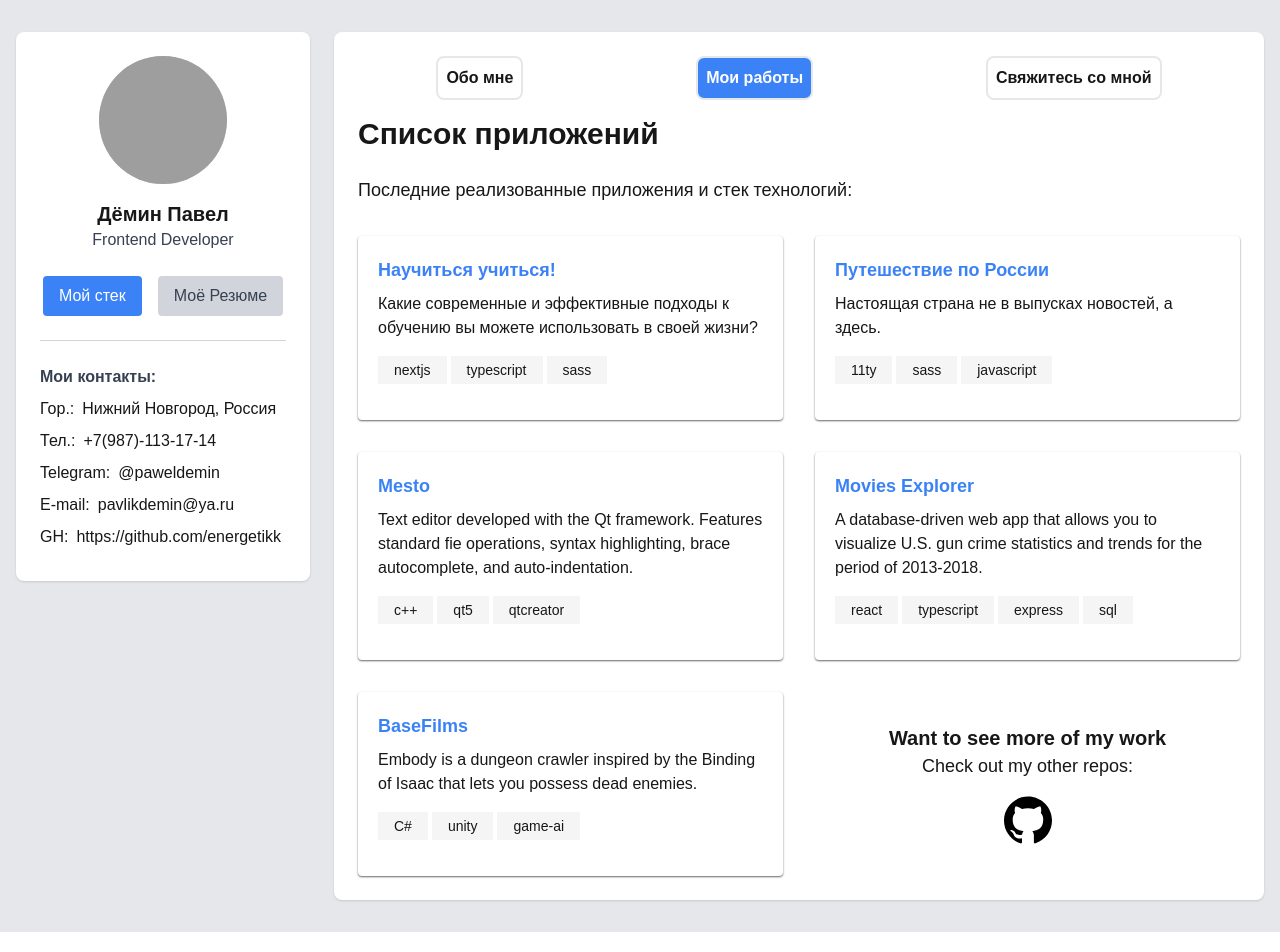
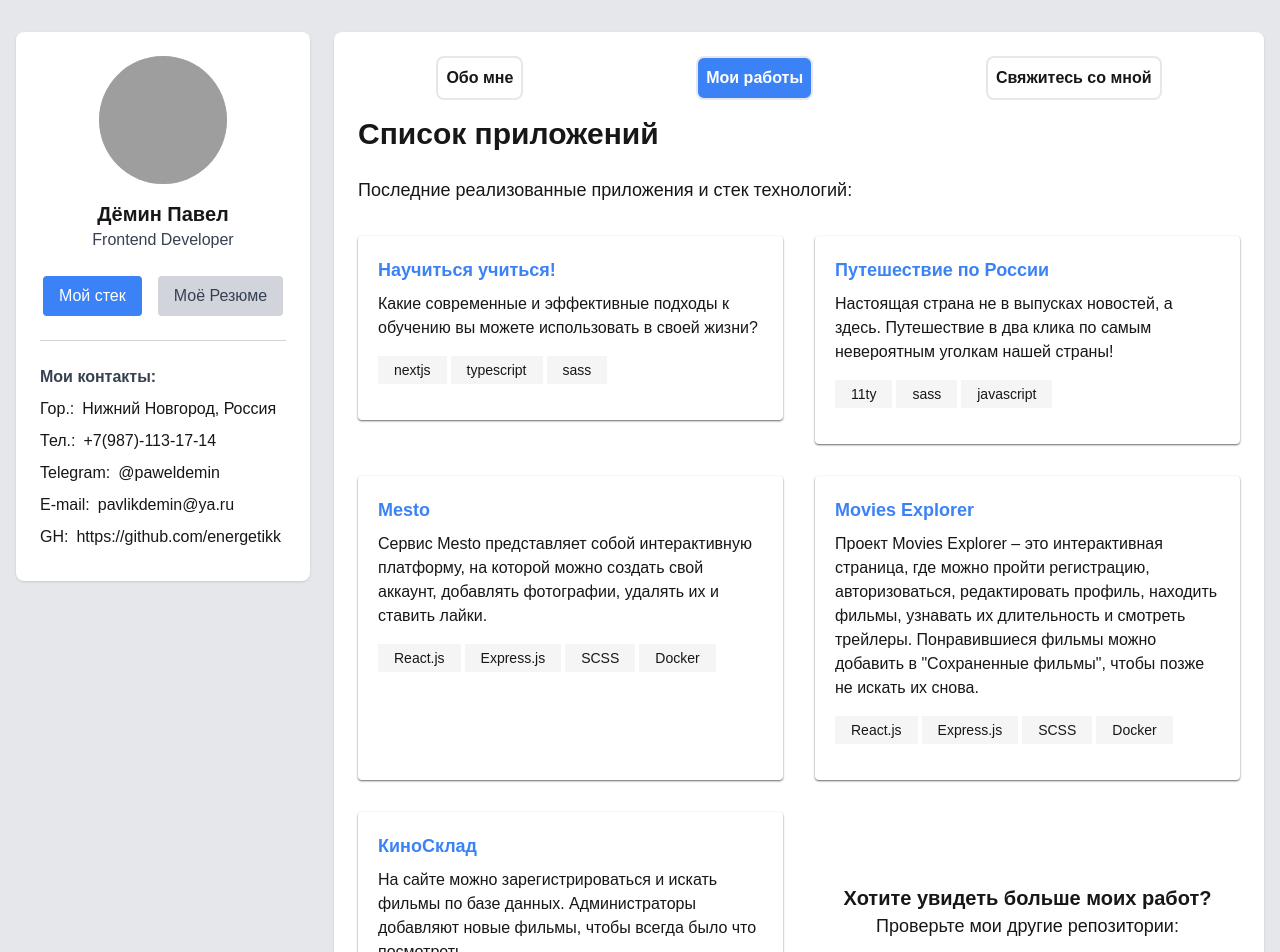
Before and after one commit to energetikk/mysite, a Next.js app: page /projects in a window 1280 px wide. Shown: the top 952 px of the page. Built offline with nearby package versions, Linux system fonts and the light colour scheme; grey boxes are pictures that could not be loaded.

Commit message:
поправил описания сайтов и стек

```diff
--- a/src/app/projects/page.tsx
+++ b/src/app/projects/page.tsx
@@ -38,7 +38,7 @@ export default function Projects() {
                             <h3 className="text-lg font-bold text-blue-500 hover:text-blue-600">Путешествие по России</h3>
                         </a>
                     </header>
-                    <div className="mt-2 dark:text-gray-300">Настоящая страна не в выпусках новостей, а здесь.</div>
+                    <div className="mt-2 dark:text-gray-300">Настоящая страна не в выпусках новостей, а здесь. Путешествие в два клика по самым невероятным уголкам нашей страны!</div>
 
                     <footer className="my-4 flex gap-1 flex-wrap">
                         <span className="bg-neutral-100 px-4 py-1 text-sm dark:bg-neutral-600 dark:text-gray-50">11ty</span>
@@ -54,31 +54,29 @@ export default function Projects() {
                             <h3 className="text-lg font-bold text-blue-500 hover:text-blue-600">Mesto</h3>
                         </a>
                     </header>
-                    <div className="mt-2 dark:text-gray-300">Text editor developed with the Qt framework. Features standard fie
-                        operations, syntax highlighting, brace autocomplete, and auto-indentation.</div>
-
+                    <div className="mt-2 dark:text-gray-300">Сервис Mesto представляет собой интерактивную платформу, на которой можно создать свой аккаунт, добавлять фотографии, удалять их и ставить лайки.</div>
                     <footer className="my-4 flex gap-1 flex-wrap">
-                        <span className="bg-neutral-100 px-4 py-1 text-sm dark:bg-neutral-600 dark:text-gray-50">c++</span>
-                        <span className="bg-neutral-100 px-4 py-1 text-sm dark:bg-neutral-600 dark:text-gray-50">qt5</span>
-                        <span className="bg-neutral-100 px-4 py-1 text-sm dark:bg-neutral-600 dark:text-gray-50">qtcreator</span>
+                        <span className="bg-neutral-100 px-4 py-1 text-sm dark:bg-neutral-600 dark:text-gray-50">React.js</span>
+                        <span className="bg-neutral-100 px-4 py-1 text-sm dark:bg-neutral-600 dark:text-gray-50">Express.js</span>
+                        <span className="bg-neutral-100 px-4 py-1 text-sm dark:bg-neutral-600 dark:text-gray-50">SCSS</span>
+                        <span className="bg-neutral-100 px-4 py-1 text-sm dark:bg-neutral-600 dark:text-gray-50">Docker</span>
                     </footer>
                 </section>
 
                 <section
                     className="card cursor-pointer rounded p-5 shadow-sm shadow-black/60 transition hover:-translate-y-2 hover:shadow-md hover:shadow-black/50 dark:bg-neutral-800">
                     <header className="flex items-center justify-between dark:text-gray-50">
-                        <a href="https://paveldemin.vercel.app/" target="_blank" className="hover:underline">
+                        <a href="https://movies.paveldev.ru/" target="_blank" className="hover:underline">
                             <h3 className="text-lg font-bold text-blue-500 hover:text-blue-600">Movies Explorer</h3>
                         </a>
                     </header>
-                    <div className="mt-2 dark:text-gray-300">A database-driven web app that allows you to visualize U.S. gun crime
-                        statistics and trends for the period of 2013-2018.</div>
+                    <div className="mt-2 dark:text-gray-300">Проект Movies Explorer – это интерактивная страница, где можно пройти регистрацию, авторизоваться, редактировать профиль, находить фильмы, узнавать их длительность и смотреть трейлеры. Понравившиеся фильмы можно добавить в "Сохраненные фильмы", чтобы позже не искать их снова. </div>
 
                     <footer className="my-4 flex gap-1 flex-wrap">
-                        <span className="bg-neutral-100 px-4 py-1 text-sm dark:bg-neutral-600 dark:text-gray-50">react</span>
-                        <span className="bg-neutral-100 px-4 py-1 text-sm dark:bg-neutral-600 dark:text-gray-50">typescript</span>
-                        <span className="bg-neutral-100 px-4 py-1 text-sm dark:bg-neutral-600 dark:text-gray-50">express</span>
-                        <span className="bg-neutral-100 px-4 py-1 text-sm dark:bg-neutral-600 dark:text-gray-50">sql</span>
+                        <span className="bg-neutral-100 px-4 py-1 text-sm dark:bg-neutral-600 dark:text-gray-50">React.js</span>
+                        <span className="bg-neutral-100 px-4 py-1 text-sm dark:bg-neutral-600 dark:text-gray-50">Express.js</span>
+                        <span className="bg-neutral-100 px-4 py-1 text-sm dark:bg-neutral-600 dark:text-gray-50">SCSS</span>
+                        <span className="bg-neutral-100 px-4 py-1 text-sm dark:bg-neutral-600 dark:text-gray-50">Docker</span>
                     </footer>
                 </section>
 
@@ -86,23 +84,24 @@ export default function Projects() {
                     className="card cursor-pointer rounded p-5 shadow-sm shadow-black/60 transition hover:-translate-y-2 hover:shadow-md hover:shadow-black/50 dark:bg-neutral-800">
                     <header className="flex items-center justify-between dark:text-gray-50">
                         <a href="https://basefilm.vercel.app/" target="_blank" className="hover:underline">
-                            <h3 className="text-lg font-bold text-blue-500 hover:text-blue-600">BaseFilms</h3>
+                            <h3 className="text-lg font-bold text-blue-500 hover:text-blue-600">КиноСклад</h3>
                         </a>
                     </header>
-                    <div className="mt-2 dark:text-gray-300">Embody is a dungeon crawler inspired by the Binding of Isaac that lets
-                        you possess dead enemies.</div>
+                    <div className="mt-2 dark:text-gray-300">На сайте можно зарегистрироваться и искать фильмы по базе данных. Администраторы добавляют новые фильмы, чтобы всегда было что посмотреть.</div>
 
                     <footer className="my-4 flex gap-1 flex-wrap">
-                        <span className="bg-neutral-100 px-4 py-1 text-sm dark:bg-neutral-600 dark:text-gray-50">C#</span>
-                        <span className="bg-neutral-100 px-4 py-1 text-sm dark:bg-neutral-600 dark:text-gray-50">unity</span>
-                        <span className="bg-neutral-100 px-4 py-1 text-sm dark:bg-neutral-600 dark:text-gray-50">game-ai</span>
+                        <span className="bg-neutral-100 px-4 py-1 text-sm dark:bg-neutral-600 dark:text-gray-50">Next.js</span>
+                        <span className="bg-neutral-100 px-4 py-1 text-sm dark:bg-neutral-600 dark:text-gray-50">TailWind</span>
+                        <span className="bg-neutral-100 px-4 py-1 text-sm dark:bg-neutral-600 dark:text-gray-50">Shadcn/ui</span>
+                        <span className="bg-neutral-100 px-4 py-1 text-sm dark:bg-neutral-600 dark:text-gray-50">Prisma</span>
+                        <span className="bg-neutral-100 px-4 py-1 text-sm dark:bg-neutral-600 dark:text-gray-50">PostgreSQL</span>
                     </footer>
                 </section>
 
                 <section className="flex flex-col items-center justify-center">
                     <header>
-                        <h3 className="text-xl font-bold dark:text-white">Want to see more of my work</h3>
-                        <h4 className="text-center text-lg dark:text-neutral-200">Check out my other repos:</h4>
+                        <h3 className="text-xl font-bold dark:text-white">Хотите увидеть больше моих работ?</h3>
+                        <h4 className="text-center text-lg dark:text-neutral-200">Проверьте мои другие репозитории:</h4>
                     </header>
                     <div className="mt-4">
                         <a href="https://github.com/energetikk">
```
